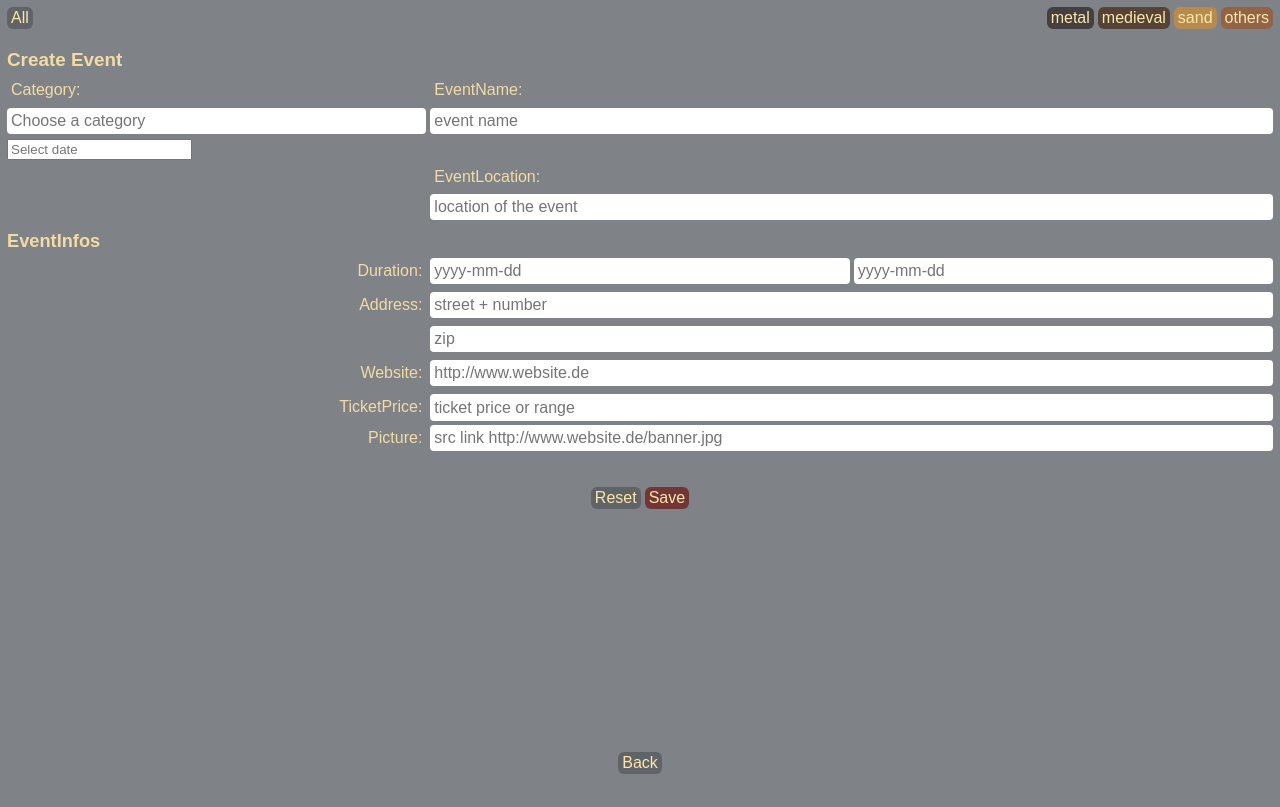
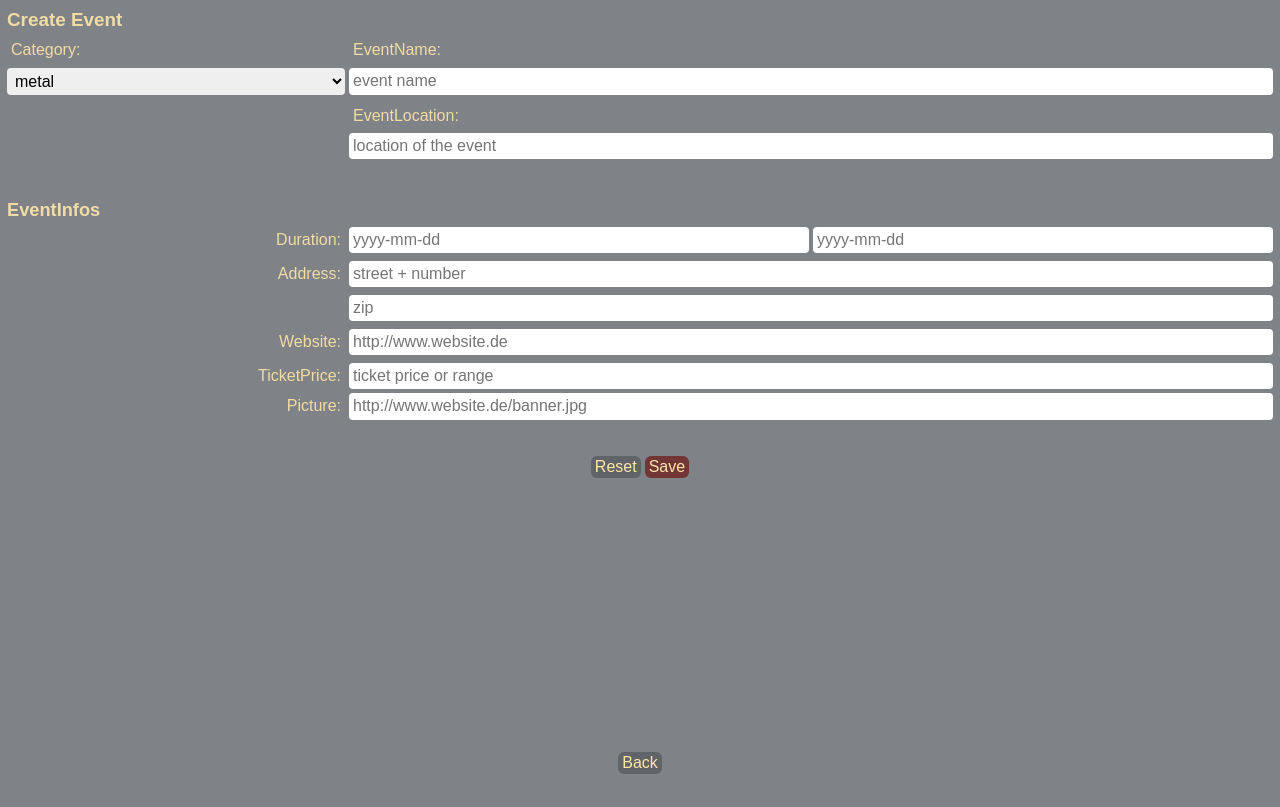
Before and after one commit to jennydely/EventView, a React (Create React App) app: page / in a window 1280 px wide. Both pictures are taken after a click on the button "Create Event". Built offline with nearby package versions, Linux system fonts and the light colour scheme.

Commit message:
Add form requirements

```diff
--- a/src/EventPage.js
+++ b/src/EventPage.js
@@ -1,4 +1,5 @@
 import React, { useState } from 'react';
+import styled from 'styled-components/macro'
 import Header from './componentsEventPage/Header'
 import EventForm from './componentsEventPage/EventForm'
 import useEventForm from './componentsEventPage/useEventForm'
@@ -12,12 +13,12 @@ export default function EventPage() {
 
     return (
         <>
-            <Header onSelectFilter={setCategoryFilter} />
+
 
             {formIsVisible ?
                 (<>
-                    <main><EventForm onSave={onSave} />
-                    </main>
+                    <MainForm><EventForm onSave={onSave} />
+                    </MainForm>
 
                     <footer>
                         <button type="button" onClick={goBack}>Back</button>
@@ -26,6 +27,7 @@ export default function EventPage() {
 
                 ) : (
                     <>
+                     <Header onSelectFilter={setCategoryFilter} />
                         <main><EventList eventArray={eventArray} categoryFilter={categoryFilter} />
                         </main>
                         <footer>
@@ -36,3 +38,7 @@ export default function EventPage() {
         </>
     )
 }
+
+const MainForm = styled.main`
+height:92vh;
+`
--- a/src/common/GlobalStyles.js
+++ b/src/common/GlobalStyles.js
@@ -42,6 +42,7 @@ export default createGlobalStyle`
   }
 
   footer {
+    position:sticky;
     display:flex;
     justify-content:center;
     height:5vh;
--- /dev/null
+++ b/src/common/Select.js
@@ -0,0 +1,17 @@
+import React from "react";
+
+export function Input({ register, name, ...rest }) {
+  return <input name={name} ref={register} {...rest} />;
+}
+
+export default function Select({ register, options, name, ...rest }) {
+  return (
+    <select name={name} ref={register} {...rest}>
+      {options.map(value => (
+        <option key={value} value={value}>
+          {value}
+        </option>
+      ))}
+    </select>
+  );
+}
--- a/src/componentsEventPage/EventForm.js
+++ b/src/componentsEventPage/EventForm.js
@@ -1,19 +1,18 @@
 import React from 'react'
-import { useForm, Controller } from 'react-hook-form'
+import { useForm } from 'react-hook-form'
 import styled from 'styled-components/macro'
 import Input from '../common/Input'
 import Label from '../common/Label'
 import ErrorMessage from '../common/ErrorMessage'
+import Select from '../common/Select'
 import PropTypes from 'prop-types'
-import ReactDatePicker from "react-datepicker";
 
 EventForm.propTypes = {
     onSave: PropTypes.func.isRequired,
-    onReset: PropTypes.func.isRequired,
 }
 
 export default function EventForm({ onSave }) {
-    const { register, handleSubmit, control, errors } = useForm()
+    const { register, handleSubmit, errors } = useForm()
     const onSubmit = (eventEntry, event) => {
         event.target.reset()
         onSave(eventEntry)
@@ -23,111 +22,106 @@ export default function EventForm({ onSave }) {
         <>
             <Form onSubmit={handleSubmit(onSubmit)}>
                 <TitleText>Create Event</TitleText>
-                <CategoryInputLabel id="category">
+                <CategoryInputLabel htmlFor="category">
                     Category:
                     </CategoryInputLabel>
-                <CategoryInput
-                    placeholder="Choose a category"
-                    name="category"
-                    htmlFor="category"
-                    ref={register({ required: true })}
-                />
-                {errors.category && errors.category.type === 'required' && (
+                    <CategoryInput name="category" id="category"
+                    register={register({ required: true })} options={["metal", "medieval", "sand", "other"]} />
+                     {errors.category && errors.category.type === 'required' && (
                     <ErrorMessageCategoryReq>Category is required!</ErrorMessageCategoryReq>
                 )}
 
-                <NameInputLabel id="name">
+                <NameInputLabel htmlFor="name">
                     EventName:
                     </NameInputLabel>
                 <NameInput
                     placeholder="event name"
-                    htmlFor="name"
+                    id="name"
                     name="name"
-                    ref={register({ required: true, minLength: 3 })}
+                    ref={register({ required: true, minLength: 3,
+                        validate: value => value && value.trim().length >= 3 })}
                 />
 
                 {errors.name && errors.name.type === 'required' && (
                     <ErrorMessageNameReq>Name is required!</ErrorMessageNameReq>
                 )}
-                {errors.name && errors.name.type === 'minLength' && (
+                {errors.name && (errors.name.type === 'validate' || errors.name.type === 'minLength') && (
                     <ErrorMessageName>
                         This field requires at least 3 characters!
                     </ErrorMessageName>
                 )}
-                <LocationInputLabel id="location" >
+                <LocationInputLabel htmlFor="location">
                     EventLocation:
                     </LocationInputLabel>
                 <LocationInput
                     placeholder="location of the event"
-                    htmlFor="location"
+                    id="location"
                     name="location"
-                    ref={register({ required: true, minLength: 3 })}
+                    ref={register({
+                        required: true,
+                         minLength: 3,
+                         validate: value => value && value.trim().length >= 3
+                        })}
                 />
-
 
                 {errors.location && errors.location.type === 'required' && (
                     <ErrorMessageLocationReq>Location is required!</ErrorMessageLocationReq>
                 )}
-                {errors.location && errors.location.type === 'minLength' && (
-                    <ErrorMessageLocation>
-                        This field requires at least 3 characters!
-                    </ErrorMessageLocation>
+                {errors.location && (errors.location.type === 'validate' || errors.location.type === 'minLength') && (
+                    <ErrorMessageLocationReq> This field requires at least 3 characters!</ErrorMessageLocationReq>
                 )}
 
                 <EventInfosText>EventInfos</EventInfosText>
-                <DurationInputLabel id="EventStartDate">
+                <DurationInputLabel htmlFor="EventStartDate">
                     Duration:</DurationInputLabel>
-                <Controller
-                    as={ReactDatePicker}
-                    control={control}
-                    valueName="selected" // DateSelect value's name is selected
-                    onChange={([selected]) => selected}
-                    name="ReactDatepicker"
-                    className="input"
-                    placeholderText="Select date"
-                />
+
                 <EventStartDateInput
                     placeholder="yyyy-mm-dd"
-                    htmlFor="EventStartDate"
+                    id="EventStartDate"
                     name="eventStartDate"
                     ref={register({
                         required: true,
                         pattern: /([12]\d{3}-(0[1-9]|1[0-2])-(0[1-9]|[12]\d|3[01]))/,
                     })}
                 />
+                {(errors.eventStartDate && errors.eventStartDate.type === 'pattern') &&
+                    (
+                        <ErrorMessageDate>Date must be written like: yyyy-mm-dd</ErrorMessageDate>
+                    )}
 
                 <EventEndDateInput
                     placeholder="yyyy-mm-dd"
-                    htmlFor="EventEndDate"
-
+                    id="EventEndDate"
                     name="eventEndDate"
                     ref={register({
                         required: true,
                         pattern: /([12]\d{3}-(0[1-9]|1[0-2])-(0[1-9]|[12]\d|3[01]))/,
-                        message: "Date must be written like: yyyy-mm-dd",
                     })}
                 />
-                {errors.eventStartDate && errors.eventStartDate.type === 'required' &&
-                    errors.eventEndDate && errors.eventEndDate.type === 'required' &&
+                {((errors.eventStartDate && errors.eventStartDate.type === 'required') ||
+                    (errors.eventEndDate && errors.eventEndDate.type === 'required')) &&
                     (
-                        <ErrorMessageDate>Date is required and needs the right form!</ErrorMessageDate>
+                        <ErrorMessageDate>Date is required and needs the right form! Date must be written like: yyyy-mm-dd</ErrorMessageDate>
                     )}
-
-                <AddressInputLabel id="street">
+                {(errors.eventStartDate && errors.eventStartDate.type === 'pattern')  &&
+                    (
+                        <ErrorMessageDate>Date must be written like: yyyy-mm-dd</ErrorMessageDate>
+                    )}
+                <AddressInputLabel htmlFor="Street">
                     Address:
                 </AddressInputLabel>
                 <StreetInput
                     placeholder="street + number"
-                    htmlFor="Street"
+                    id="street"
                     name="street"
-                    ref={register({ required: true, minLength: 5 })}
+                    ref={register({ required: true, minLength: 5,
+                        validate: value => value && value.trim().length >= 5 })}
                 />
-
 
                 {errors.street && errors.street.type === 'required' && (
                     <ErrorMessageStreetReq>Street is required!</ErrorMessageStreetReq>
                 )}
-                {errors.street && errors.street.type === 'minLength' && (
+                {errors.street && (errors.street.type === 'validate' || errors.street.type === 'minLength') && (
                     <ErrorMessageStreet>
                         This field requires at least 5 characters!
                     </ErrorMessageStreet>
@@ -135,59 +129,63 @@ export default function EventForm({ onSave }) {
 
                 <ZipInput
                     placeholder="zip"
-                    htmlFor="zip"
+                    id="zip"
                     name="zip"
-                    ref={register({ required: true, minLength: 2 })}
+                    ref={register({ required: true, minLength: 2,
+                        validate: value => value && value.trim().length >= 2 })}
                 />
 
                 {errors.zip && errors.zip.type === 'required' && (
                     <ErrorMessageZipReq>Zip is required!</ErrorMessageZipReq>
                 )}
-                {errors.zip && errors.zip.type === 'minLength' && (
+                {errors.zip && (errors.zip.type === 'validate' || errors.zip.type === 'minLength') && (
                     <ErrorMessageZip>
                         This field requires at least 2 characters!
                     </ErrorMessageZip>
                 )}
 
-                <WebsiteInputLabel id="website">
+                <WebsiteInputLabel htmlFor="website">
                     Website:</WebsiteInputLabel>
                 <WebsiteInput
                     placeholder="http://www.website.de"
-                    htmlFor="website"
+                    id="website"
                     name="website"
                     ref={register({
                         required: true,
                         minLength: 8,
+                        validate: value => value && value.trim().length >= 8,
                         pattern: /(https?:\/\/(?:www\.|(?!www))[a-zA-Z0-9][a-zA-Z0-9-]+[a-zA-Z0-9]\.[^\s]{2,}|www\.[a-zA-Z0-9][a-zA-Z0-9-]+[a-zA-Z0-9]\.[^\s]{2,}|https?:\/\/(?:www\.|(?!www))[a-zA-Z0-9]+\.[^\s]{2,}|www\.[a-zA-Z0-9]+\.[^\s]{2,})/,
                     })}
                 />
 
-
                 {errors.website && errors.website.type === 'required' && (
                     <ErrorMessageWebsiteReq>Website is required!</ErrorMessageWebsiteReq>
                 )}
-                {errors.website && errors.website.type === 'minLength' && (
+                {errors.website && (errors.website.type === 'validate' || errors.website.type === 'minLength') && (
                     <ErrorMessageWebsite>
                         This field requires at least 8 characters!
                     </ErrorMessageWebsite>
                 )}
 
-                <PriceInputLabel id="price">
+                <PriceInputLabel htmlFor="price">
                     TicketPrice:</PriceInputLabel>
                 <PriceInput
                     placeholder="ticket price or range"
-                    htmlFor="price"
+                    id="price"
                     name="price"
                     ref={register({ required: false })}
                 />
 
-                <PictureInputLabel id="poster">
+                <PictureInputLabel htmlFor="poster">
                     Picture: </PictureInputLabel>
                 <PictureInput
-                    placeholder="src link http://www.website.de/banner.jpg"
-                    htmlFor="poster"
+                    placeholder="http://www.website.de/banner.jpg"
+                    id="poster"
                     name="poster"
-                    ref={register({ required: false })}
+                    ref={register({
+                        required: false,
+                        pattern: /(https?:\/\/(?:www\.|(?!www))[a-zA-Z0-9][a-zA-Z0-9-]+[a-zA-Z0-9]\.[^\s]{2,}|www\.[a-zA-Z0-9][a-zA-Z0-9-]+[a-zA-Z0-9]\.[^\s]{2,}|https?:\/\/(?:www\.|(?!www))[a-zA-Z0-9]+\.[^\s]{2,}|www\.[a-zA-Z0-9]+\.[^\s]{2,})/,
+                })}
                 />
 
                 <ButtonGroup>
@@ -200,8 +198,6 @@ export default function EventForm({ onSave }) {
         </>
     )
 }
-
-
 
 const Form = styled.form`
 display:grid;
@@ -220,10 +216,19 @@ grid-column: 1;
 grid-row: 2;
 text-align:left;
 `
-const CategoryInput = styled(Input)`
+const CategoryInput = styled(Select)`
 grid-column: 1;
 grid-row: 3;
+width: 100%;
+padding: 20px;
+border-radius: 4px;
+border: 1px solid var(--blue-50);
+margin-top: 0;
+padding: 4px;
+font-size: 100%;
+color: black;
 `
+
 const ErrorMessageCategoryReq = styled(ErrorMessage)`
 grid-column: 1;
 grid-row: 4;
@@ -269,6 +274,7 @@ grid-row: 7;
 const EventInfosText = styled.h2`
 grid-column: 1/ span 2;
 grid-row: 8;
+margin-top:30px;
 `
 const DurationInputLabel = styled(Label)`
 grid-column: 1;
```
Also changed, not shown: src/componentsEventPage/DropDownMenu.js (added, +12 -0 lines).
